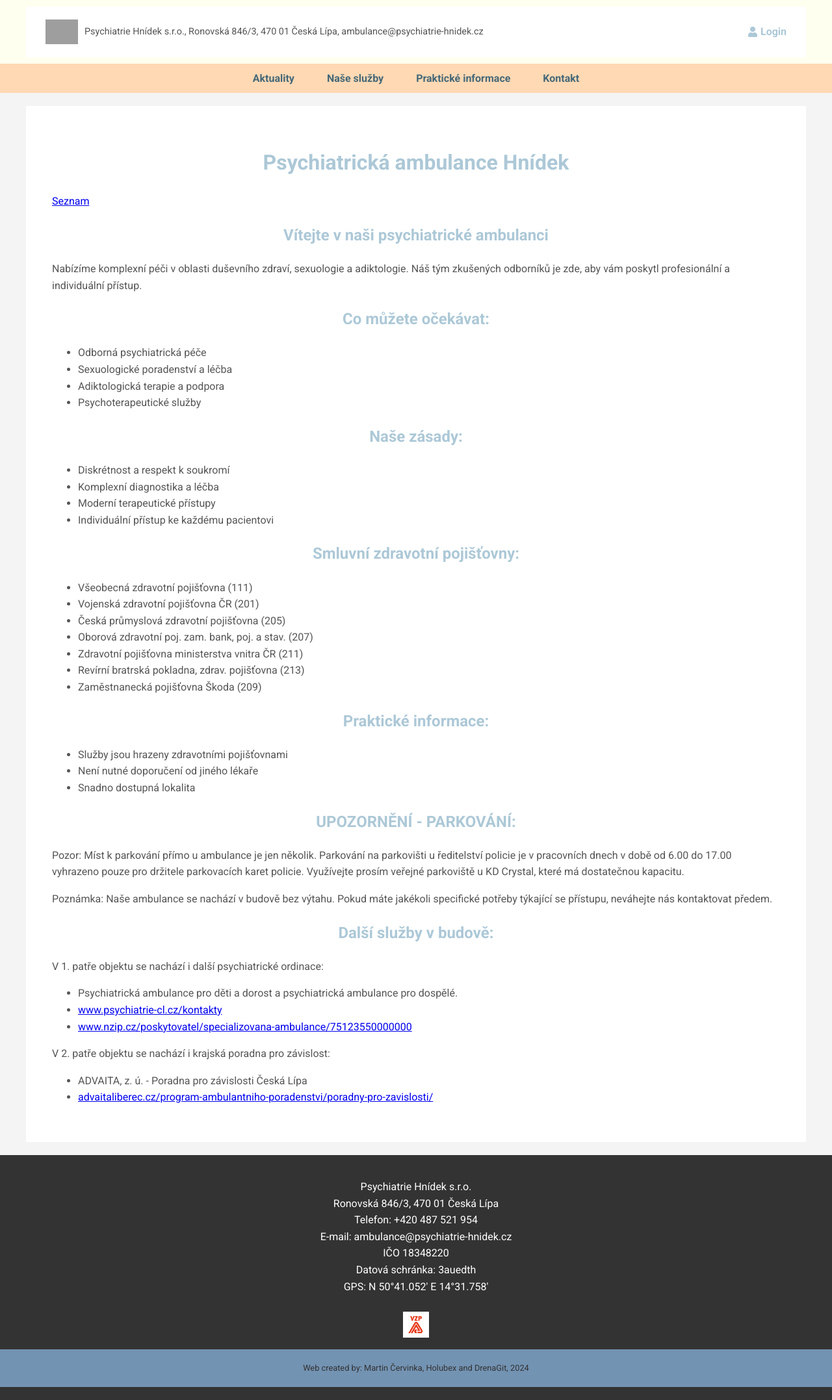
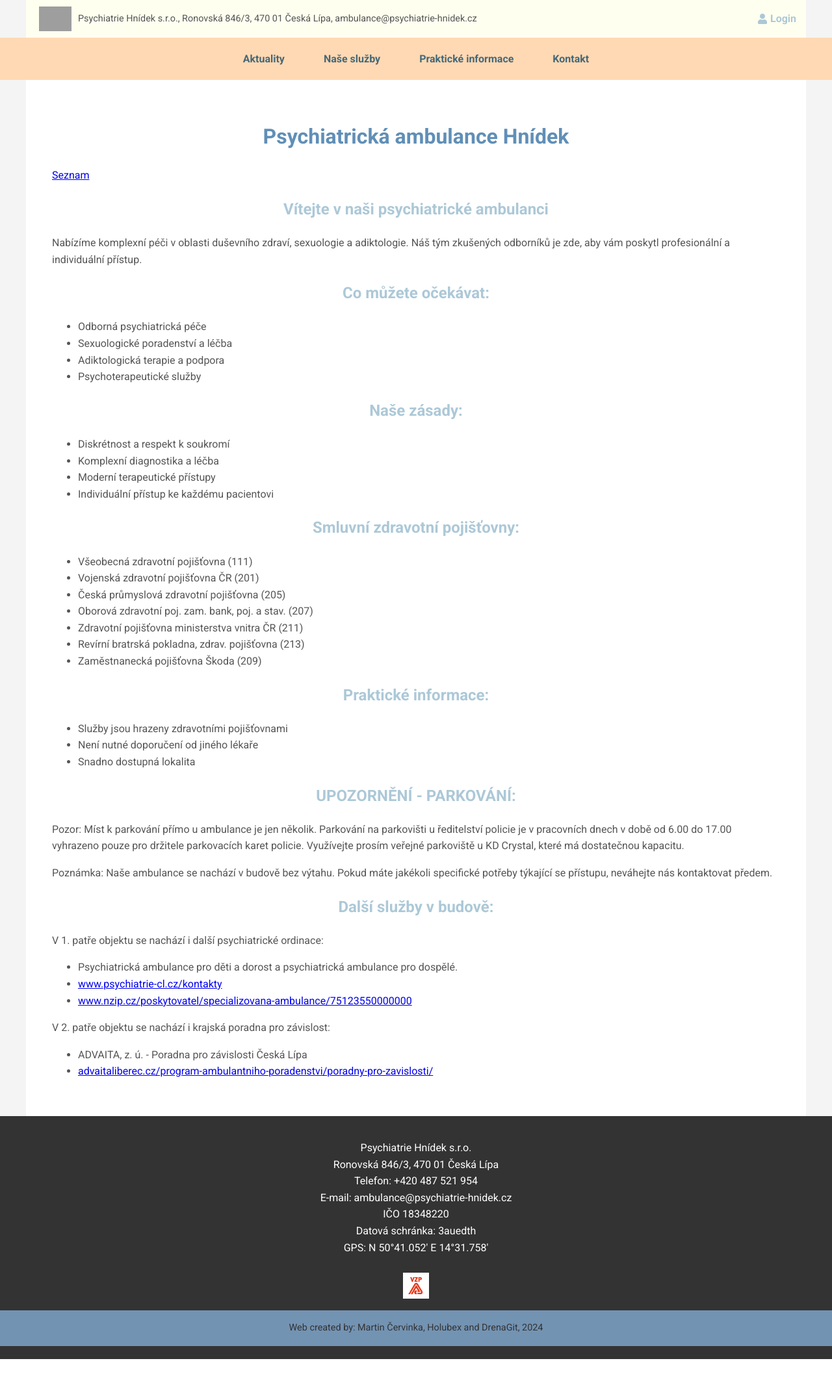
Before and after one commit to Holubex/Ambulance, a Django app: page / in a window 1280 px wide. Shown: the whole page at 65% size. After the commit the page ends 2092 px from the top, so only its background shows below. Run offline with Django 4.2, Linux system fonts and the light colour scheme; grey boxes are pictures that could not be loaded.

Commit message:
Last changes of html design.

```diff
--- a/static/css/styles.css
+++ b/static/css/styles.css
@@ -15,35 +15,26 @@ body {
    padding: 20px;
    width: 100%;
    box-sizing: border-box;
-   background-color: #fff;
+   background-color: white; /* pozadi obsahu */
  }
 
 .header-top {
     background-color: ivory; /* Barva horního pruhu */
+    width: 100%;
     padding: 10px 0;
-    width: 100%;
     box-sizing: border-box;
-}
-
-/*.header-top {*/
-/*    display: flex;*/
-/*    justify-content: space-between; !* Rozložení prvků od kraje ke kraji *!*/
-/*    align-items: center; !* Zarovnání prvků na střed vertikálně *!*/
-/*    padding: 10px 20px;*/
-/*    background-color: #f4f4f4; !* Barva horního pruhu *!*/
-/*}*/
-
-.header-top .content-wrapper {
     display: flex;
-    justify-content: space-between;
+    justify-content: space-between; /* Zarovnání prvků od kraje ke kraji */
     align-items: center;
     max-width: 1200px;
-    margin: 0 auto;
+    margin: 0 auto; /* vycentruje kontejner na strance */
 }
 
 .logo-name {
+    order: 1; /* umisteni loga nalevo */
     display: flex;
     align-items: center;
+    margin-left: 10px;
 }
 
 .logo-name img {
@@ -56,18 +47,10 @@ body {
     color: #555;
 }
 
-/*.logo img {*/
-/*    height: 50px;*/
-/*}*/
-
-/*.address {*/
-/*    font-size: 0.9em;*/
-/*    color: #555;*/
-/*}*/
-
-/*.login {*/
-/*    margin-left: auto;*/
-/*}*/
+.login {
+    order: 2; /* Umístí login napravo stranu */
+    margin-right: 15px;
+}
 
 .login a {  /* Styly pro tlačítko Login */
     display: flex;
@@ -75,7 +58,12 @@ body {
     color: #acc8d7;
     text-decoration: none;
     font-weight: bold;
-    margin-right: 10px;
+    /*margin-right: 10px;  !* eliminujeme mezeru - prouzek *!*/
+}
+
+.login a:hover {
+    background-color: #ffffcc;
+    color: black;
 }
 
 .login i {
@@ -87,13 +75,18 @@ body {
     /*background-color: #C4d8e2;*/
     background-color: #ffd9B3;
     width: 100%;
-    padding: 0;
-    box-sizing: 100%;
+    padding: 10px 0;
+    box-sizing: border-box;
+    margin: 0 auto;
+    /*height: 50px;*/  /*pouzili jsme padding misto pevne vysky*/
+    display: flex;
+    justify-content: center;  /* vycentrovani obsahu */
+    align-items: center;
 }
 
-/*.menu {*/
-/*    margin-left: auto; !* zde u menu zbytecne, ale pro jistotu *!*/
-/*}*/
+.menu {
+    width: 100%;
+}
 
 .menu ul {
     display: flex;
@@ -101,20 +94,28 @@ body {
     justify-content: center;
     list-style-type: none;
     margin: 0;
-    padding: 10px 0;
+    padding: 0;
     width: 100%;
+    height: 100%; /* Zajistí, že ul roste dle obsahu */
+    /*min-height: 50px;*/
+    box-sizing: border-box;
 }
 
 .menu li {
     margin: 0 15px;
+    height: 100%;
 }
 
 .menu a {
     text-decoration: none;
     color: #446879;
     font-weight: bold;
-    padding: 5px 10px;
+    padding: 10px 15px;
     transition: background-color 0.3s;
+    display: flex;  /*zobrazi odkaz jako blokovy element pokud zadame 'block'*/
+    align-items: center;
+    height: 100%;
+    box-sizing: border-box;/* sirska odkazu navaze na rodicovskou sirku*/
 }
 
 .menu a:hover {
@@ -123,13 +124,19 @@ body {
     /*text-decoration: underline;*/
 }
 
-h1, h2 {
+h1 {
+    /*color: #446879; !* Nastavíme barvu nadpisů *!*/
+    color: #608FB7;
+    text-align: center; /* Zarovnáme nadpisy na střed */
+}
+
+h2 {
     color: #acc8d7; /* Nastavíme barvu nadpisů */
     text-align: center; /* Zarovnáme nadpisy na střed */
 }
 
 main {
-    padding: 20px 0;
+    padding: 0; /* Zrušení paddingu na main pro eliminaci mezery !!!! */
 }
 
 footer {
@@ -154,18 +161,11 @@ footer {
 .footer-credits{
     background-color: #7393B3;
     color: #333;
-    padding: 6px 0;
-    font-size: 0.8em;
+    padding: 3px 0;
+    font-size: 0.9em;
     text-align: center;
+    line-height: 1.4;
 }
-
-/*footer p {*/
-/*    margin: 10px 0;*/
-/*}*/
-
-/*footer .insurance-logos {*/
-/*    margin-top: 20px;*/
-/*}*/
 
 @media (max-width: 768px) {
     .header-content .content-wrapper {
@@ -181,9 +181,20 @@ footer {
     .menu ul {
         flex-direction: column;
         align-items: center;
+        min-height: auto;
+        width: 100%
     }
 
     .menu li {
+        width: 100%;
         margin: 5px 0;
+        /*height: auto;*/
+    }
+
+    .menu a {
+        width: 100%;
+        padding: 10px 0;
+        justify-content: center;
+        /*height: auto;*/
     }
 }
--- a/templates/nav.html
+++ b/templates/nav.html
@@ -1,7 +1,7 @@
 {% load static %}
 <header>
     <div class="header-top">
-        <div class="content-wrapper">
+
         <div class="logo-name">
             <img src="{% static 'images/psychiatry_512.png' %}" alt="Logo Psychiatrie Hnídek" width="50">
             <span>Psychiatrie Hnídek s.r.o., Ronovská 846/3, 470 01 Česká Lípa, ambulance@psychiatrie-hnidek.cz</span>
@@ -10,9 +10,7 @@
             <a href="{% url 'login' %}"><i class="fas fa-user"></i> Login</a>
         </div>
     </div>
-    </div>
     <div class="header-bottom">
-
         <nav class="menu">
             <ul>
                 <li><a href="{% url 'home' %}">Aktuality</a></li>
@@ -22,5 +20,4 @@
             </ul>
         </nav>
     </div>
-
 </header>
```
Also changed, not shown: db.sqlite3. Lines whose indentation alone changed are shown as unchanged.
